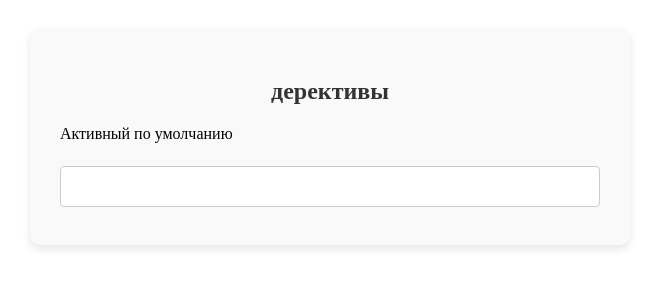
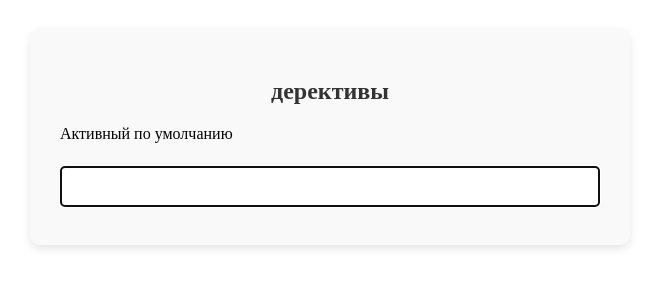
Before and after one commit to vitalay/19-direktivi, a Vue app: page / in a window 1280 px wide. Shown: the top 300 px of the page, without its empty margins (310-969 px from the left). Built offline with nearby package versions, Linux system fonts and the light colour scheme.

Commit message:
СДЕЛАЛИ ЧТО ПО УМОЛЧАИЮ ИНПУТ В ФОКУСЕ

```diff
--- a/src/App.vue
+++ b/src/App.vue
@@ -6,7 +6,7 @@
    <h2> дерективы </h2>
    <label for="int">Активный по умолчанию</label>
    <div class="form-control">
-    <input type="text" id="int" >
+    <input v-focus type="text" id="int" >
    </div>
   </div>
  </div>
--- a/src/main.js
+++ b/src/main.js
@@ -3,4 +3,12 @@ import './assets/main.css'
 import { createApp } from 'vue'
 import App from './App.vue'
 
-createApp(App).mount('#app')
+createApp(App)
+
+.directive('focus', {
+    mounted(el) {
+        el.focus()
+    }
+})
+
+.mount('#app')
```
